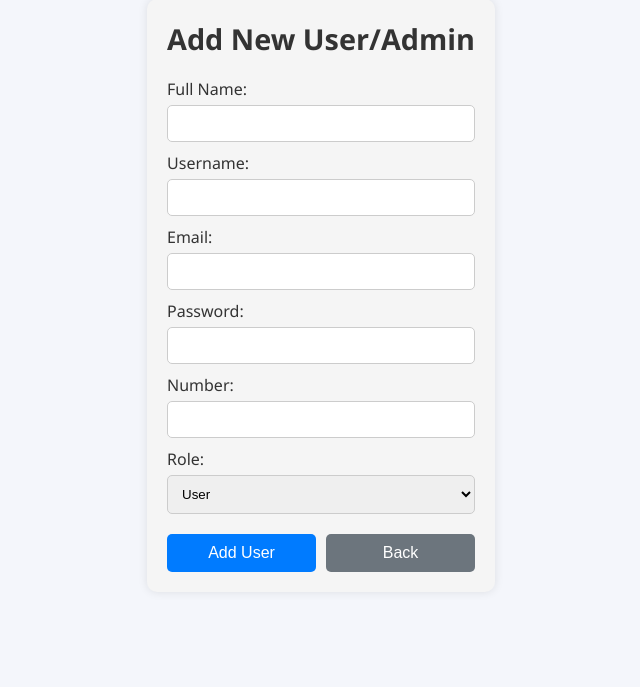
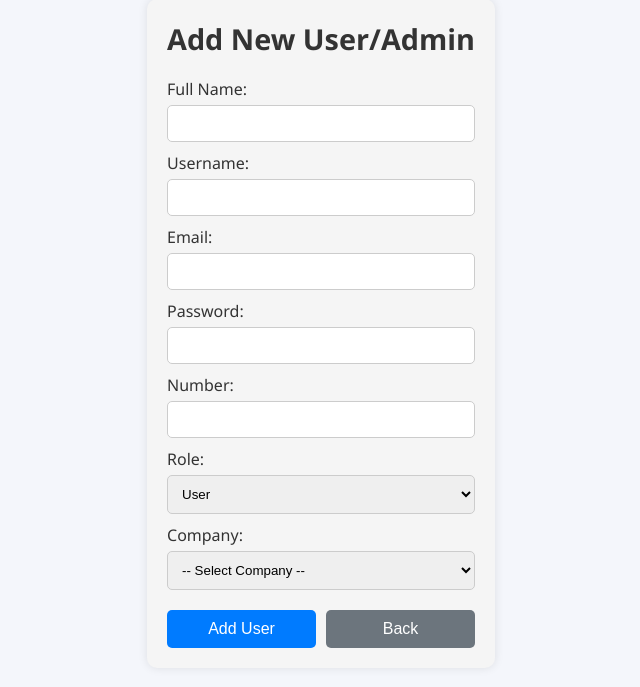
Before and after one commit to mohamednaimuddin/Expensesheet, a PHP site: page /add_user.php in a window 1280 px wide. Shown: the part 51-738 px from the top of the page, without its empty margins (319-959 px from the left). Run offline with PHP 8.4, Linux system fonts and the light colour scheme; the visitor is signed in with stand-in values (Sample User, id 1); tables that the repository leaves empty or names only in its code hold one stand-in row (values such as "Sample post").

Commit message:
add user added company name field

```diff
--- a/add_user.php
+++ b/add_user.php
@@ -7,7 +7,14 @@ if (!isset($_SESSION['role']) || $_SESSION['role'] !== 'admin') {
 
 include 'config.php';
 $message = '';
-
+// Fetch companies for dropdown
+$companies = [];
+$result = $conn->query("SELECT id, company_name FROM companies ORDER BY company_name ASC");
+if ($result && $result->num_rows > 0) {
+    while ($row = $result->fetch_assoc()) {
+        $companies[] = $row;
+    }
+}
 if ($_SERVER['REQUEST_METHOD'] === 'POST') {
     $full_name = isset($_POST['full_name']) ? trim($_POST['full_name']) : '';
     $username = isset($_POST['username']) ? trim($_POST['username']) : '';
@@ -28,8 +35,12 @@ if ($_SERVER['REQUEST_METHOD'] === 'POST') {
         } else {
             $hashed_password = password_hash($password, PASSWORD_DEFAULT);
 
-            $stmt = $conn->prepare("INSERT INTO users (full_name, username, password, email, number, role) VALUES (?, ?, ?, ?, ?, ?)");
-            $stmt->bind_param("ssssss", $full_name, $username, $hashed_password, $email, $number, $role);
+           $company_id = isset($_POST['company_id']) ? intval($_POST['company_id']) : NULL;
+
+$stmt = $conn->prepare("INSERT INTO users (full_name, username, password, email, number, role, company_id)
+                        VALUES (?, ?, ?, ?, ?, ?, ?)");
+$stmt->bind_param("ssssssi", $full_name, $username, $hashed_password, $email, $number, $role, $company_id);
+
 
             if ($stmt->execute()) {
                 $message = "User added successfully!";
@@ -153,6 +164,15 @@ if ($_SERVER['REQUEST_METHOD'] === 'POST') {
             <option value="user">User</option>
             <option value="admin">Admin</option>
         </select>
+        <label>Company:</label>
+<select name="company_id" required>
+    <option value="">-- Select Company --</option>
+    <?php foreach ($companies as $company): ?>
+        <option value="<?php echo $company['id']; ?>">
+            <?php echo htmlspecialchars($company['company_name']); ?>
+        </option>
+    <?php endforeach; ?>
+</select>
 
         <div class="button-group">
             <button type="submit">Add User</button>
```
